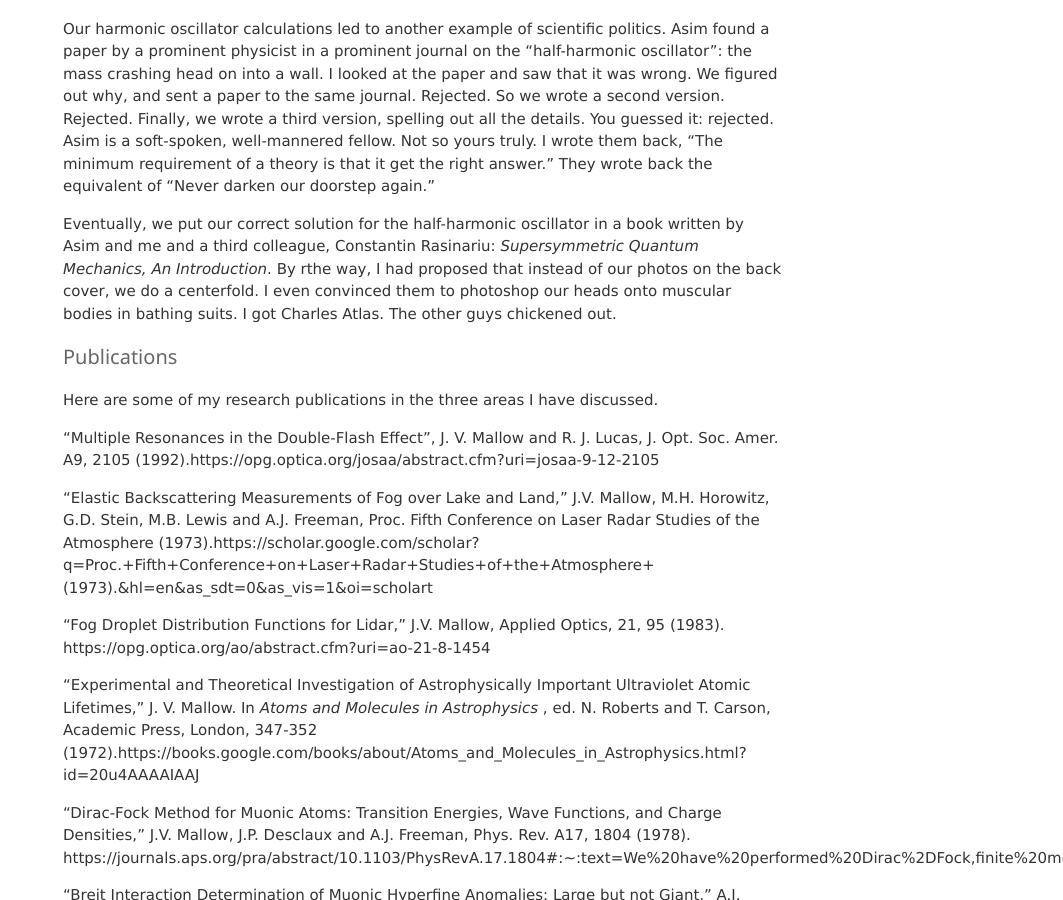
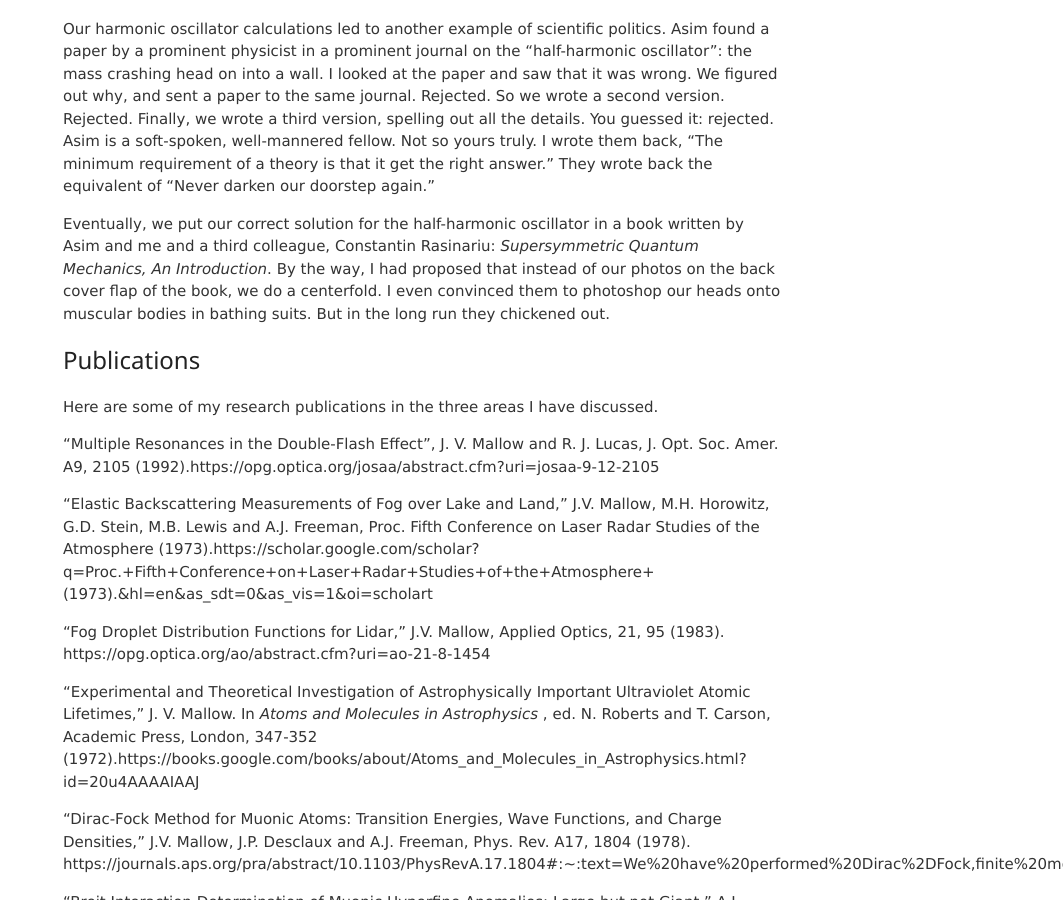
Before and after one commit to jvmallow/jvmallow.github.io, a Jekyll site: the page built from _posts/2025-05-14-Physics.md, in a window 1280 px wide and 900 px high, scrolled down 9268 px. Shown: the whole window, without its empty margins (217-1280 px from the left). Built offline with Jekyll 4.4.1, drawn with Linux system fonts in a browser that asks for light colours; a script that is not in the unit is left out.

Commit message:
Update 2025-05-14-Physics.md

```diff
--- a/_posts/2025-05-14-Physics.md
+++ b/_posts/2025-05-14-Physics.md
@@ -203,9 +203,9 @@ We found that there are a dozen such systems. One is the hydrogen atom. Another
 
 Our harmonic oscillator calculations led to another example of scientific politics.  Asim found a paper by a prominent physicist in a prominent journal on the "half-harmonic oscillator": the mass crashing head on into a wall. I looked at the paper and saw that it was wrong. We figured out why, and sent a paper to the same journal. Rejected. So we wrote a second version. Rejected. Finally, we wrote a third version, spelling out all the details. You guessed it: rejected. Asim is a soft-spoken, well-mannered fellow. Not so yours truly. I wrote them back, "The minimum requirement of a theory is that it get the right answer." They wrote back the equivalent of "Never darken our doorstep again."
 
-Eventually, we put our correct solution for the half-harmonic oscillator in a book written by Asim and me and a third colleague, Constantin Rasinariu: *Supersymmetric Quantum Mechanics, An Introduction*. By rthe way, I had proposed that instead of our photos on the back cover, we do a centerfold. I even convinced them to photoshop our heads onto muscular bodies in bathing suits. I got Charles Atlas. The other guys chickened out.
+Eventually, we put our correct solution for the half-harmonic oscillator in a book written by Asim and me and a third colleague, Constantin Rasinariu: *Supersymmetric Quantum Mechanics, An Introduction*. By the way, I had proposed that instead of our photos on the back cover flap of the book, we do a centerfold. I even convinced them to photoshop our heads onto muscular bodies in bathing suits. But in the long run they chickened out.
 
-#### Publications
+### Publications
 
 Here are some of my research publications in the three areas I have discussed.
 
```
